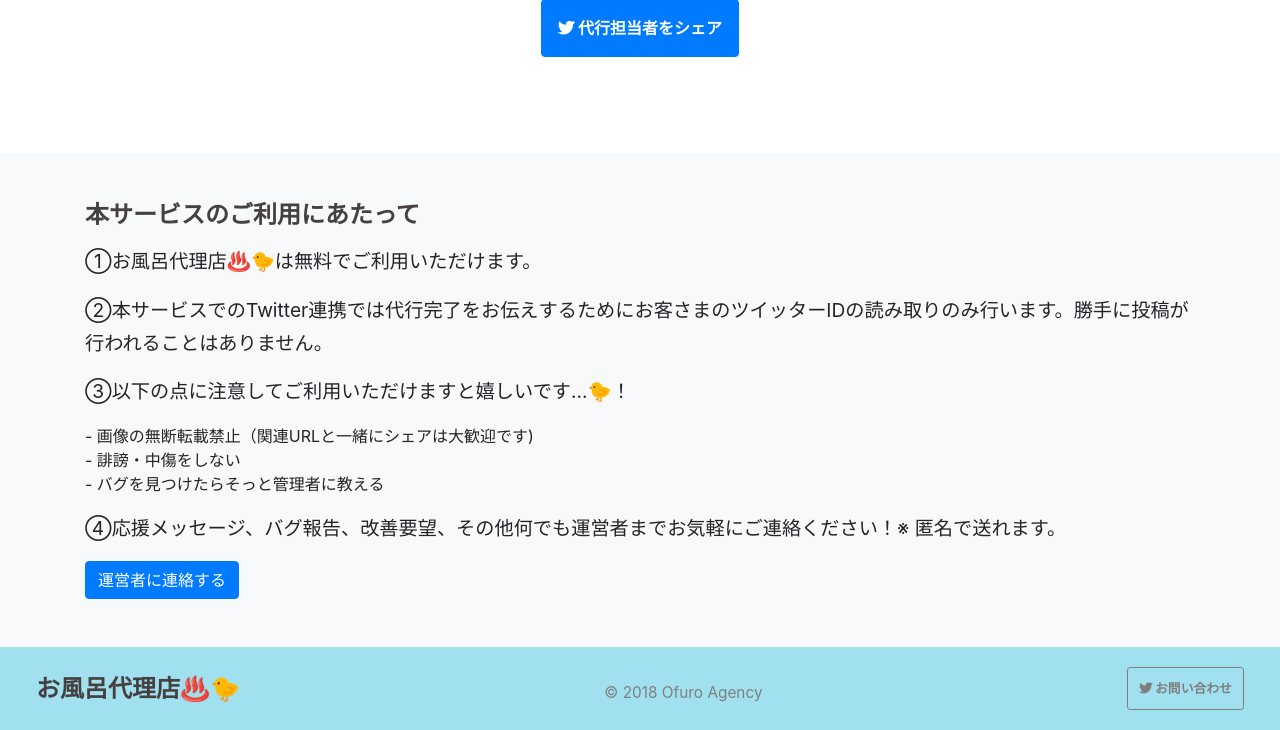
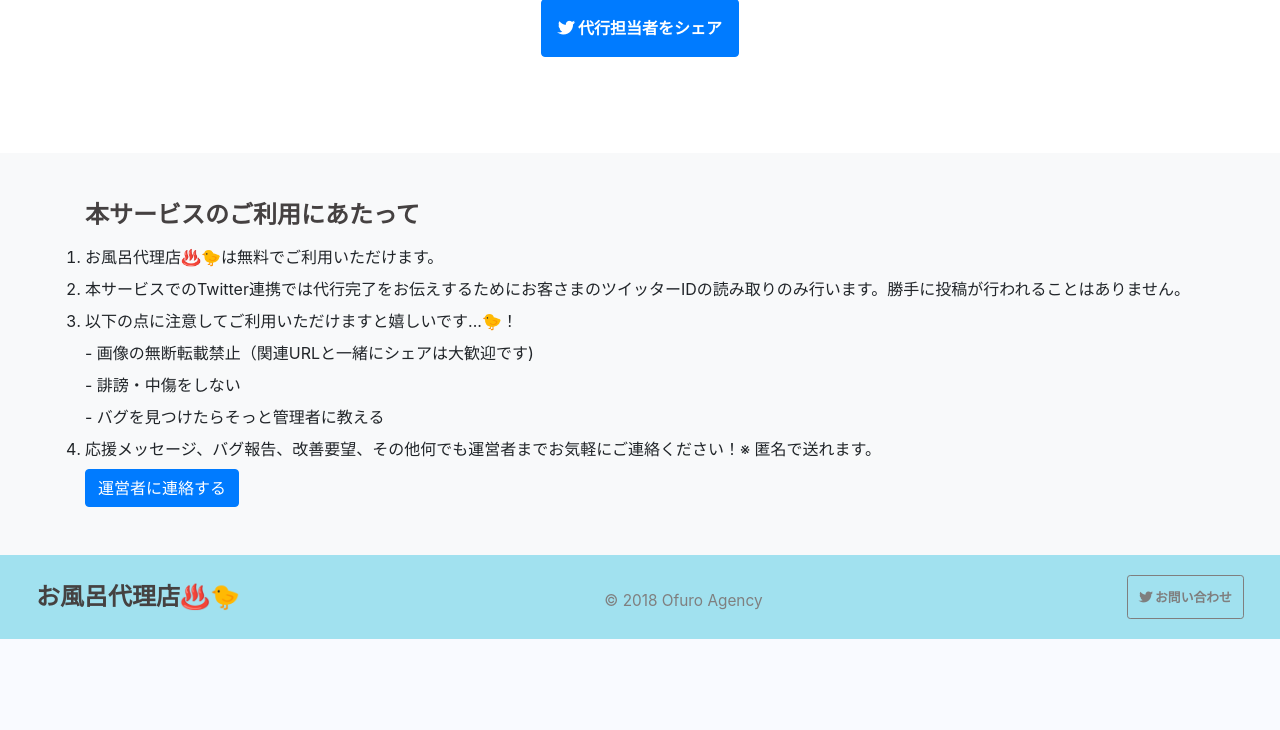
Before and after one commit to mihoijuin/ofuro-agency, a Django app: page /result1 in a window 1280 px wide. Shown: the part 1260-1990 px from the top of the page. After the commit the page ends 1899 px from the top, so only its background shows below. Run offline with Django 3.2, Linux system fonts and the light colour scheme; style sheets or scripts are compiled from the project's sources; some libraries are stand-ins or nearby versions.

Commit message:
[update]refs #62 利用規約を数字の箇条書きに変更（olを使用

```diff
--- a/ofuro/static/css/style.css
+++ b/ofuro/static/css/style.css
@@ -226,9 +226,8 @@ header {
 .terms h3 {
   font-size: 1.5rem;
   font-weight: 600; }
-.terms p,
-.terms ul {
-  margin-bottom: 1rem; }
+.terms li {
+  margin-bottom: .5rem; }
 
 /* footer */
 footer {
--- a/ofuro/static/css/style.scss
+++ b/ofuro/static/css/style.scss
@@ -289,9 +289,8 @@ header {
    font-weight: 600;
  }
 
- p,
- ul {
-   margin-bottom: 1rem;
+ li {
+   margin-bottom: .5rem;
  }
 }
 
--- a/ofuro/templates/base.html
+++ b/ofuro/templates/base.html
@@ -38,16 +38,18 @@
       <div class="container">
         <section class="terms">
           <h3 class="mb-3">本サービスのご利用にあたって</h3>
-          <p>①お風呂代理店♨️🐤は無料でご利用いただけます。</p>
-          <p class="white-space">②本サービスでのTwitter連携では代行完了をお伝えするためにお客さまのツイッターIDの読み取りのみ行います。勝手に投稿が行われることはありません。</p>
-          <p>③以下の点に注意してご利用いただけますと嬉しいです...🐤！</p>
+          <ol style="list-style-type: decimal">
+            <li>お風呂代理店♨️🐤は無料でご利用いただけます。</li>
+            <li>本サービスでのTwitter連携では代行完了をお伝えするためにお客さまのツイッターIDの読み取りのみ行います。勝手に投稿が行われることはありません。</li>
+            <li>以下の点に注意してご利用いただけますと嬉しいです...🐤！</li>
             <ul>
               <li>- 画像の無断転載禁止（関連URLと一緒にシェアは大歓迎です)</li>
               <li>- 誹謗・中傷をしない</li>
               <li>- バグを見つけたらそっと管理者に教える</li>
             </ul>
-          <p>④応援メッセージ、バグ報告、改善要望、その他何でも運営者までお気軽にご連絡ください！※ 匿名で送れます。</p>
+            <li>応援メッセージ、バグ報告、改善要望、その他何でも運営者までお気軽にご連絡ください！※ 匿名で送れます。</li>
             <a href="https://marshmallow-qa.com/iju_miho" class="btn btn-primary">運営者に連絡する</a>
+          </ol>
         </section>
       </div>
     </div>
```
Also changed, not shown: 1 other file. Lines whose indentation alone changed are shown as unchanged.
